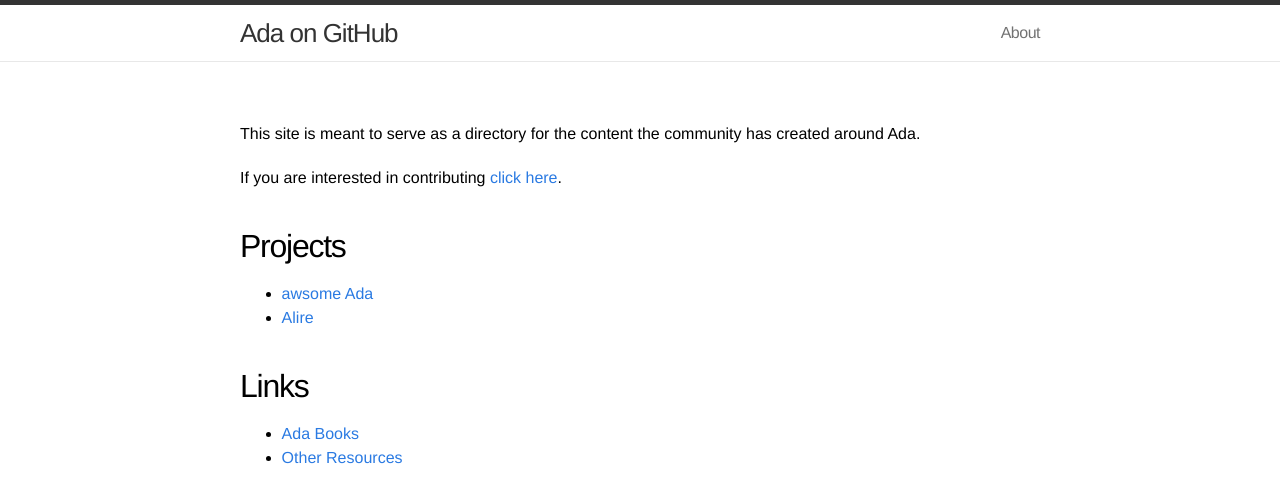
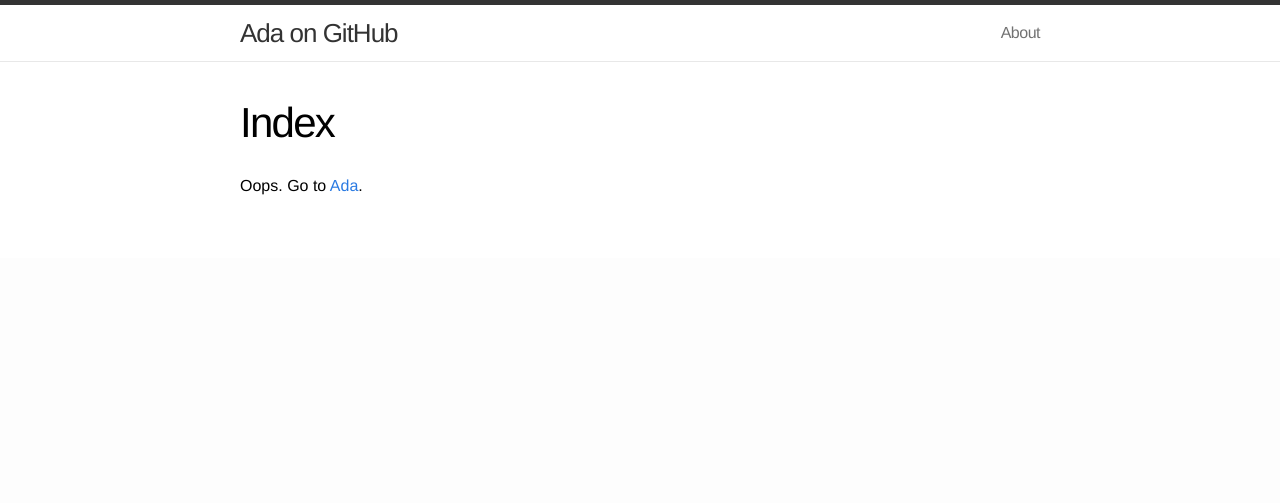
Before and after one commit to quornings/quornings.github.io, a Jekyll site: the page built from index.md, in a window 1280 px wide. Shown: the top 503 px of the page. Built offline with Jekyll 4.4.1, drawn with Linux system fonts in a browser that asks for light colours.

Commit message:
Fix index to go to /ada/

```diff
--- a/index.md
+++ b/index.md
@@ -1,18 +1,6 @@
 ---
 layout: page
+title: Index
 ---
 
-This site is meant to serve as a directory for the content the
-community has created around Ada.
-
-If you are interested in contributing [click here](https://github.com/jquorning/ada.github.io).
-
-## Projects
-
-- [awsome Ada](https://github.com/ohenley/awesome-ada)
-- [Alire](https://alire.ada.dev)
-
-## Links
-
-- [Ada Books](/books/)
-- [Other Resources](/other/)
+Oops. Go to [Ada](/ada/).
```
